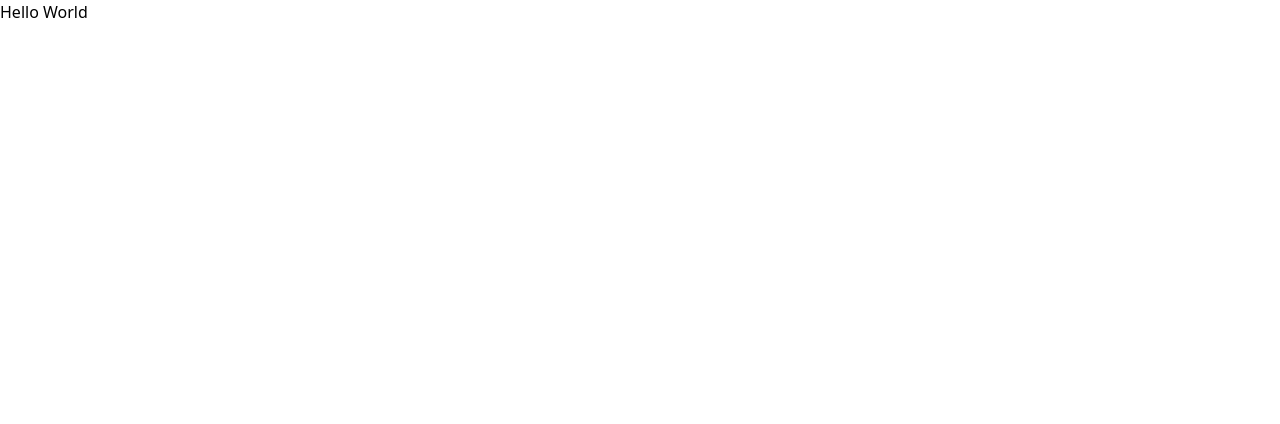
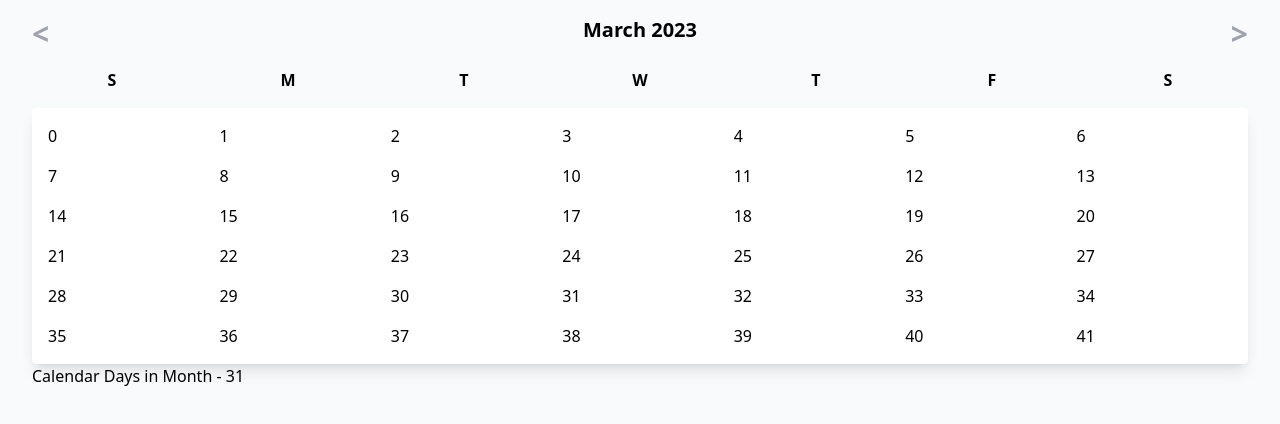
Before and after one commit to bkthigpen/business-day-datepicker-range, a React (Vite) app: page / in a window 1280 px wide. Shown: the top 424 px of the page. Built offline with nearby package versions, Linux system fonts and the light colour scheme.

Commit message:
Creates base layout for Calendar, adds helper functions, and resolves lint issues

```diff
--- a/package.json
+++ b/package.json
@@ -10,11 +10,14 @@
   },
   "dependencies": {
     "react": "^18.2.0",
-    "react-dom": "^18.2.0"
+    "react-dom": "^18.2.0",
+    "uuid": "^9.0.0"
   },
   "devDependencies": {
+    "@types/node": "^18.15.11",
     "@types/react": "^18.0.28",
     "@types/react-dom": "^18.0.11",
+    "@types/uuid": "^9.0.1",
     "@typescript-eslint/eslint-plugin": "^5.57.0",
     "@typescript-eslint/parser": "^5.57.0",
     "@vitejs/plugin-react": "^3.1.0",
--- a/src/App.tsx
+++ b/src/App.tsx
@@ -1,7 +1,11 @@
+import Calendar from 'components/Calendar';
+
 function App() {
   return (
-    <div>
-      Hello World
+    <div className="h-screen bg-slate-50">
+      <div className="container= mx-auto px-4">
+        <Calendar />
+      </div>
     </div>
   );
 }
--- /dev/null
+++ b/src/components/Calendar/DateNav.tsx
@@ -0,0 +1,37 @@
+type DateNavProps = {
+  month: string;
+  onPrevClick: () => void;
+  onNextClick: () => void;
+  year: number;
+};
+
+function DateNav({
+  month,
+  onPrevClick,
+  onNextClick,
+  year,
+}: DateNavProps): JSX.Element {
+  return (
+    <div className="flex align-center justify-between font-bold">
+      <button
+        type="button"
+        className="text-3xl align-center text-gray-400 hover:text-black"
+        onClick={onPrevClick}
+      >
+        {'<'}
+      </button>
+      <div className="text-xl">
+        {month} {year}
+      </div>
+      <button
+        type="button"
+        className="text-3xl align-center text-gray-400 hover:text-black"
+        onClick={onNextClick}
+      >
+        {'>'}
+      </button>
+    </div>
+  );
+}
+
+export default DateNav;
--- /dev/null
+++ b/src/components/Calendar/DayButton.tsx
@@ -0,0 +1,22 @@
+import buildClassList from 'utils/buildClassList';
+
+export type DayBlockProps = {
+  day: number;
+  disabled?: boolean;
+  inactive?: boolean;
+};
+
+function DayBlock({ day, disabled = false, inactive = false }: DayBlockProps) {
+  const classList = buildClassList(
+    'text-center p-4 bg-red-500',
+    inactive && 'bg-blue-500',
+    disabled && 'bg-gray-400'
+  );
+  return (
+    <button type="button" className={classList} disabled={disabled}>
+      {day}
+    </button>
+  );
+}
+
+export default DayBlock;
--- /dev/null
+++ b/src/components/Calendar/index.tsx
@@ -0,0 +1,63 @@
+import { useState } from 'react';
+import { v4 as uuidv4 } from 'uuid';
+import {
+  daysInMonth,
+  dayOfWeekMap,
+  maxCalendarRange,
+  month,
+  monthMap,
+  year,
+} from 'utils/date-functions';
+
+import DateNav from './DateNav';
+
+function Calendar() {
+  // current state of the calendar
+  const [calendarMonth, setCalendarMonth] = useState<number>(month);
+  const [calendarYear, setCalendarYear] = useState<number>(year);
+  const calendarDaysInMonth = daysInMonth(calendarYear, calendarMonth);
+
+  const handlePrevState = (): void => {
+    if (calendarMonth === 0) {
+      setCalendarMonth(11);
+      setCalendarYear(calendarYear - 1);
+    } else {
+      setCalendarMonth(calendarMonth - 1);
+    }
+  };
+
+  const handleNextState = (): void => {
+    if (calendarMonth === 11) {
+      setCalendarMonth(0);
+      setCalendarYear(calendarYear + 1);
+    } else {
+      setCalendarMonth(calendarMonth + 1);
+    }
+  };
+
+  return (
+    <div className="overflow-hidden p-4">
+      <DateNav
+        month={monthMap[calendarMonth]}
+        onNextClick={handleNextState}
+        onPrevClick={handlePrevState}
+        year={calendarYear}
+      />
+      <div className="grid grid-cols-7 gap-4 text-center my-4">
+        {Object.values(dayOfWeekMap).map((dayOf) => (
+          <div key={uuidv4()} className="font-bold">
+            {dayOf}
+          </div>
+        ))}
+      </div>
+      <div className="grid grid-cols-7 gap-4 bg-white rounded shadow-lg p-4">
+        {[...Array(maxCalendarRange)].map((_, i) => {
+          return <div key={uuidv4()}>{i}</div>;
+        })}
+      </div>
+      Calendar Days in Month - {calendarDaysInMonth}
+    </div>
+  );
+}
+
+export default Calendar;
--- /dev/null
+++ b/src/utils/buildClassList.ts
@@ -0,0 +1,7 @@
+function buildClassList(
+  ...classes: (false | null | undefined | string)[]
+): string {
+  return classes.filter(Boolean).join(' ');
+}
+
+export default buildClassList;
--- /dev/null
+++ b/src/utils/date-functions.ts
@@ -0,0 +1,34 @@
+export const month: number = new Date().getMonth();
+export const year: number = new Date().getFullYear();
+export const day: number = new Date().getDate();
+export const calendarWeekRange = 6;
+export const maxCalendarRange = 42;
+
+export const daysInMonth = (yearArg: number, monthArg: number): number => {
+  return new Date(yearArg, monthArg + 1, 0).getDate();
+};
+
+export const monthMap: { [type: number]: string } = {
+  0: 'January',
+  1: 'February',
+  2: 'March',
+  3: 'April',
+  4: 'May',
+  5: 'June',
+  6: 'July',
+  7: 'August',
+  8: 'September',
+  9: 'October',
+  10: 'November',
+  11: 'December',
+} as const;
+
+export const dayOfWeekMap = {
+  Sunday: 'S',
+  Monday: 'M',
+  Tuesday: 'T',
+  Wednesday: 'W',
+  Thursday: 'T',
+  Friday: 'F',
+  Saturday: 'S',
+} as const;
--- a/vite.config.ts
+++ b/vite.config.ts
@@ -1,7 +1,15 @@
 import { defineConfig } from 'vite';
+import path from 'path';
 import react from '@vitejs/plugin-react';
 
 // https://vitejs.dev/config/
 export default defineConfig({
+  resolve: {
+    alias: {
+      "@": path.resolve(__dirname, "./src/"),
+      components: `${path.resolve(__dirname, "./src/components/")}`,
+      utils: `${path.resolve(__dirname, "./src/utils/")}`,
+    },
+  },
   plugins: [react()],
 });
```
Also changed, not shown: tsconfig.json (+7 -1 lines), .eslintrc.cjs, 1 other file (tests, documents, lock files or other folders).
